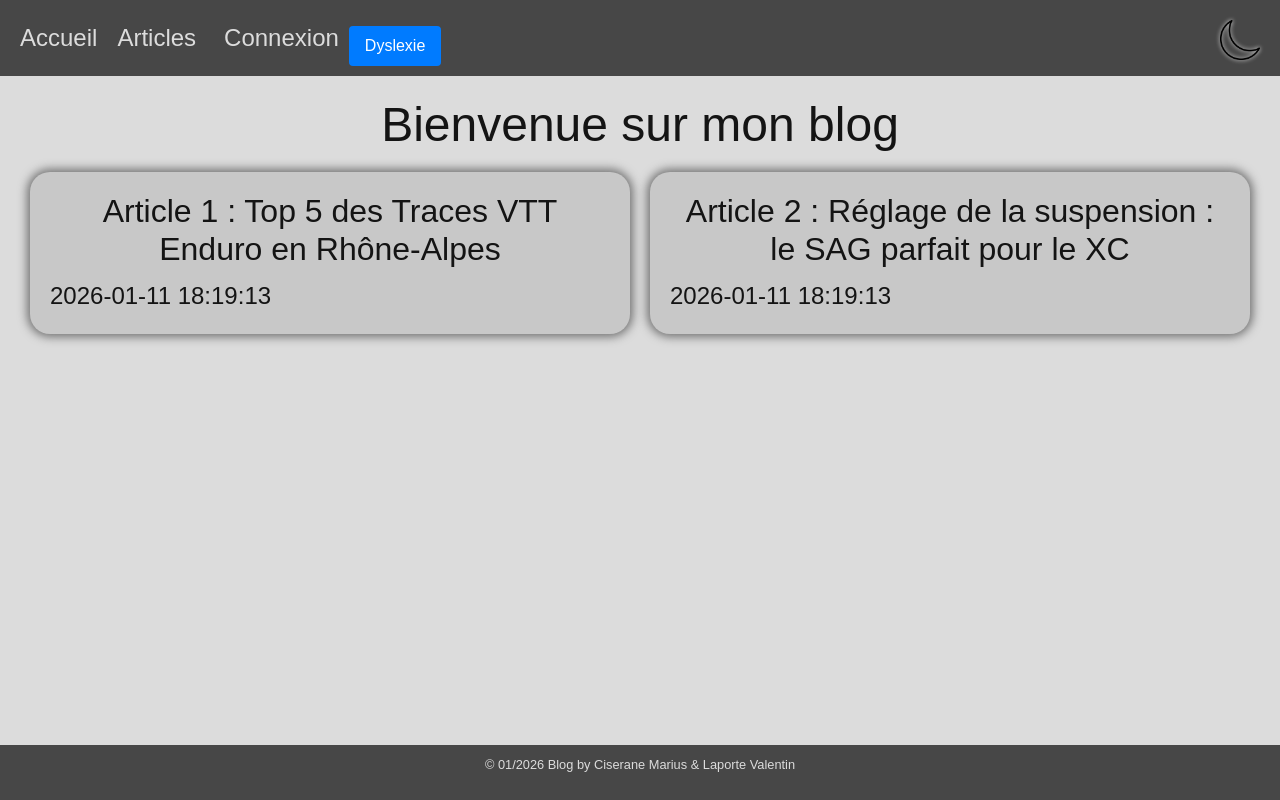
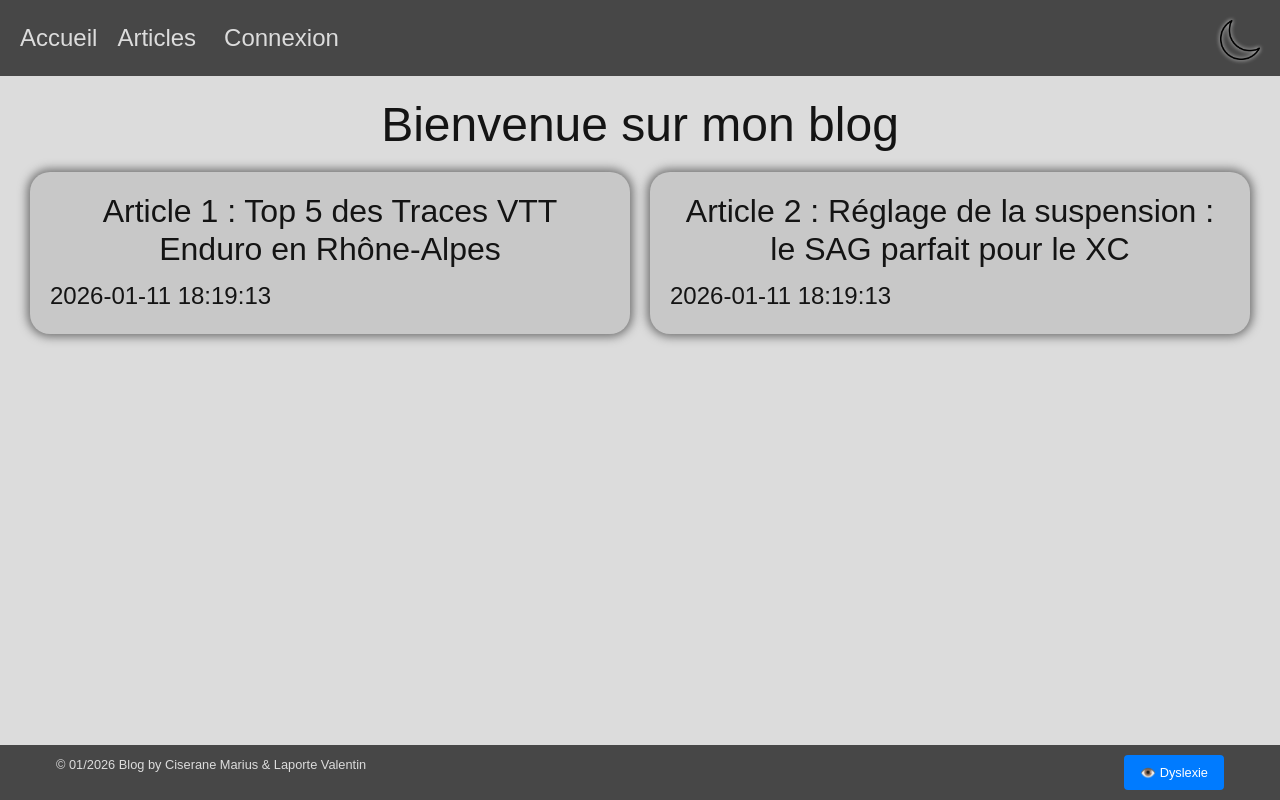
Before and after one commit to HackShadows/Blog, a PHP site: page / in a window 1280 px wide. Run offline with PHP 8.4, Linux system fonts and the light colour scheme; data comes from the database, SQL or seed files in the repository; some libraries are stand-ins or nearby versions.

Commit message:
déplacement du boutton dyslexie

```diff
--- a/app/vues/footer.twig
+++ b/app/vues/footer.twig
@@ -1,3 +1,6 @@
 <footer>
-	<p>&copy; 01/2026 Blog by Ciserane Marius & Laporte Valentin</p>
+	<div class="footer-content">
+	    <p>&copy; 01/2026 Blog by Ciserane Marius & Laporte Valentin</p>
+        <button class="btn btn-sm btn-outline-info" onclick="toggleDyslexic()">👁️ Dyslexie</button>
+    </div>
 </footer>
--- a/app/vues/header.twig
+++ b/app/vues/header.twig
@@ -20,7 +20,6 @@
 		{% else %}
 			<a href="/connexion" class="menu-item">Connexion</a>
 		{% endif %}
-		<button class="btn btn-sm btn-outline-info me-2" onclick="toggleDyslexic()">Dyslexie</button>
 		<img src="../../images/lune.png" alt="Lune" id="darkModeIcon">
 	</nav>
 </header>
--- a/public/css/style.css
+++ b/public/css/style.css
@@ -81,6 +81,20 @@ footer {
 	text-align: center;
 	font-size: 0.8em;
 	grid-area: footer;
+}
+
+.footer-content {
+    display: flex;
+    justify-content: space-between;
+    align-items: center;
+    max-width: 1200px;
+    margin: 0 auto;
+    padding: 0 1rem;
+}
+
+.footer-content .btn {
+    margin-top: 0;
+    font-size: 0.8rem;
 }
 
 .title {
```
